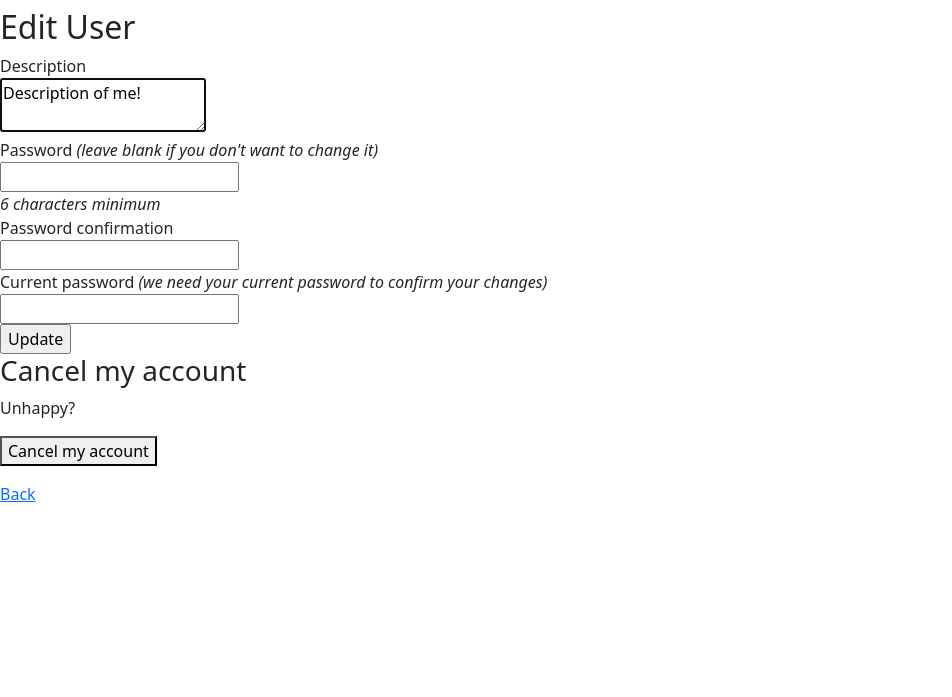
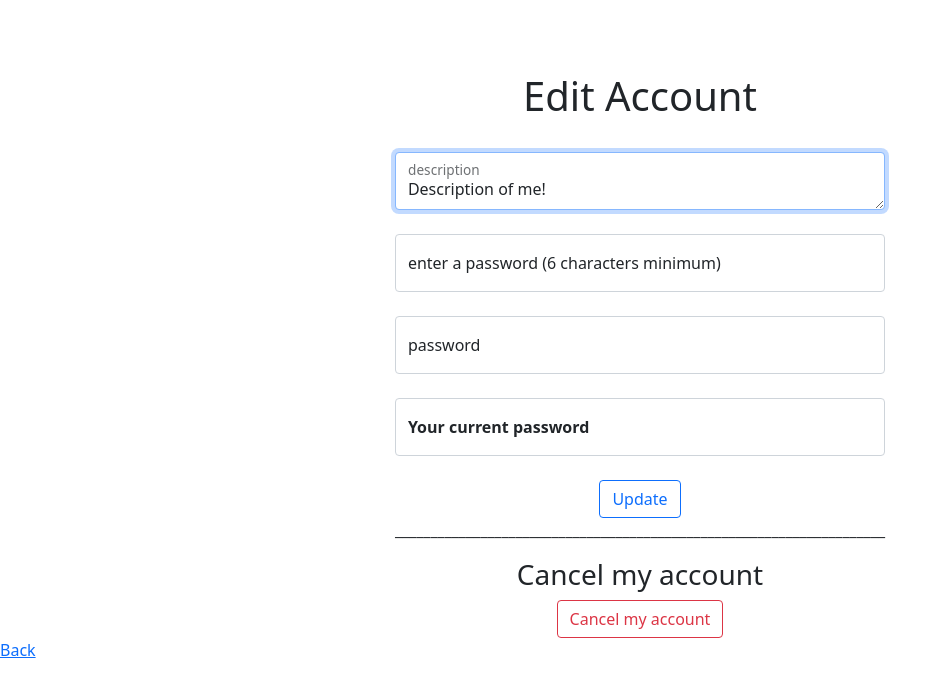
Before and after one commit to KamilMensik/kamtr, a Rails app: page /users/edit in a window 1280 px wide. Shown: the part 56-753 px from the top of the page, without its empty margins (0-952 px from the left). Run offline with Rails 7, Linux system fonts and the light colour scheme; the visitor is signed in with stand-in values (Sample User, id 1); some libraries are stand-ins or nearby versions.

Commit message:
Made some minor adjustments, as well as new edit profile page

```diff
--- a/app/views/devise/registrations/edit.html.erb
+++ b/app/views/devise/registrations/edit.html.erb
@@ -1,43 +1,43 @@
-<h2>Edit <%= resource_name.to_s.humanize %></h2>
+<h1 style="display: flex;justify-content: center;margin-top: 8rem">Edit Account</h1>
+<div class="container" style="display: flex;justify-content: center;margin-top: 2rem;">
 
 <%= form_for(resource, as: resource_name, url: registration_path(resource_name), html: { method: :put }) do |f| %>
   <%= render "devise/shared/error_messages", resource: resource %>
 
-  <div class="field">
-    <%= f.label :description %><br />
-    <%= f.text_area :description, autofocus: true %>
-  </div>
+  <div class="field form-floating mb-4" style="width: 100%;">
+      <%= f.text_area :description, autofocus: true, class:"form-control",id:"desc-field", placeholder: "description"%>
+      <label for="desc-field">description</label>
+    </div>
 
   <% if devise_mapping.confirmable? && resource.pending_reconfirmation? %>
     <div>Currently waiting confirmation for: <%= resource.unconfirmed_email %></div>
   <% end %>
 
-  <div class="field">
-    <%= f.label :password %> <i>(leave blank if you don't want to change it)</i><br />
-    <%= f.password_field :password, autocomplete: "new-password" %>
-    <% if @minimum_password_length %>
-      <br />
-      <em><%= @minimum_password_length %> characters minimum</em>
-    <% end %>
+  <div class="field form-floating mb-4">
+      <%= f.password_field :password, autocomplete: "new-password", class:"form-control",id:"password-field", placeholder: "enter a password" %>
+      <label for="password-field">enter a password (6 characters minimum)</label>
   </div>
 
-  <div class="field">
-    <%= f.label :password_confirmation %><br />
-    <%= f.password_field :password_confirmation, autocomplete: "new-password" %>
+  <div class="field form-floating mb-4">
+      <%= f.password_field :password_confirmation, autocomplete: "new-password", class:"form-control",id:"repeat-password-field", placeholder: "D"%>
+      <label for="repeat-password-field">password</label>
   </div>
 
-  <div class="field">
-    <%= f.label :current_password %> <i>(we need your current password to confirm your changes)</i><br />
-    <%= f.password_field :current_password, autocomplete: "current-password" %>
+  <div class="field form-floating mb-4">
+    <%= f.password_field :current_password, id:"cur-password-field",class:"form-control", placeholder: "D"%>
+    <label for="cur-password-field"><strong>Your current password</strong></label>
   </div>
 
-  <div class="actions">
-    <%= f.submit "Update" %>
+  <div class="actions", style="text-align:center">
+    <%= f.submit "Update", class:"btn btn-outline-primary" %>
   </div>
+  <p>_____________________________________________________________________</p>
+  <h3 style="text-align:center">Cancel my account</h3>
+
+
 <% end %>
-
-<h3>Cancel my account</h3>
-
-<p>Unhappy? <%= button_to "Cancel my account", registration_path(resource_name), data: { confirm: "Are you sure?" }, method: :delete %></p>
-
+</div>
+<div style="display: flex;justify-content: center;">
+    <%= button_to "Cancel my account", registration_path(resource_name), data: { confirm: "Are you sure?" }, method: :delete, class: "btn btn-outline-danger"%><br>
+</div>
 <%= link_to "Back", :back %>
```
Also changed, not shown: app/views/g/_poster.html.erb (+7 -4 lines).
